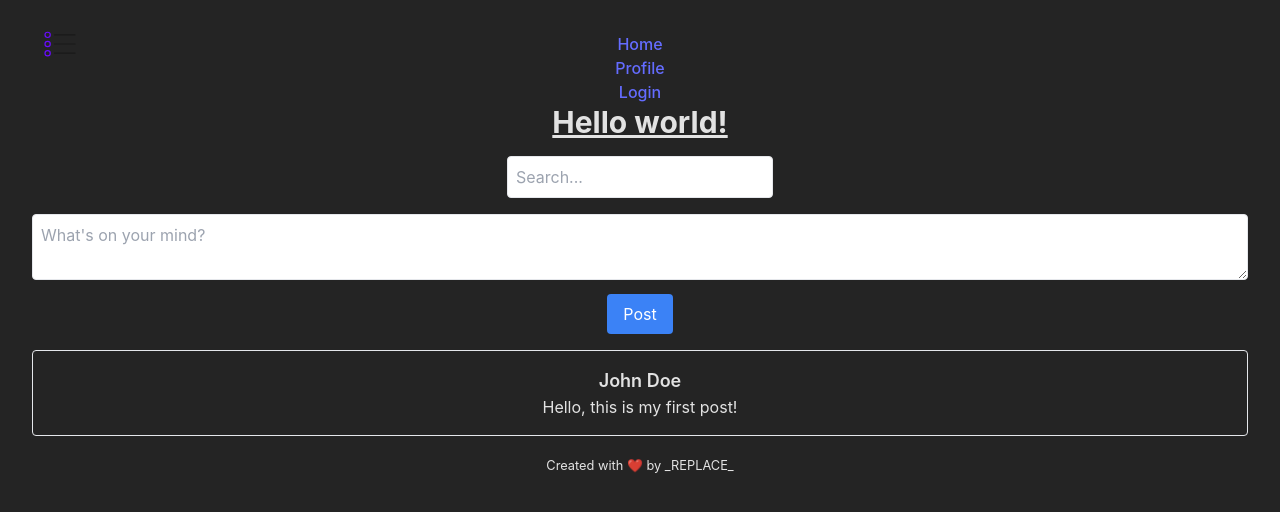
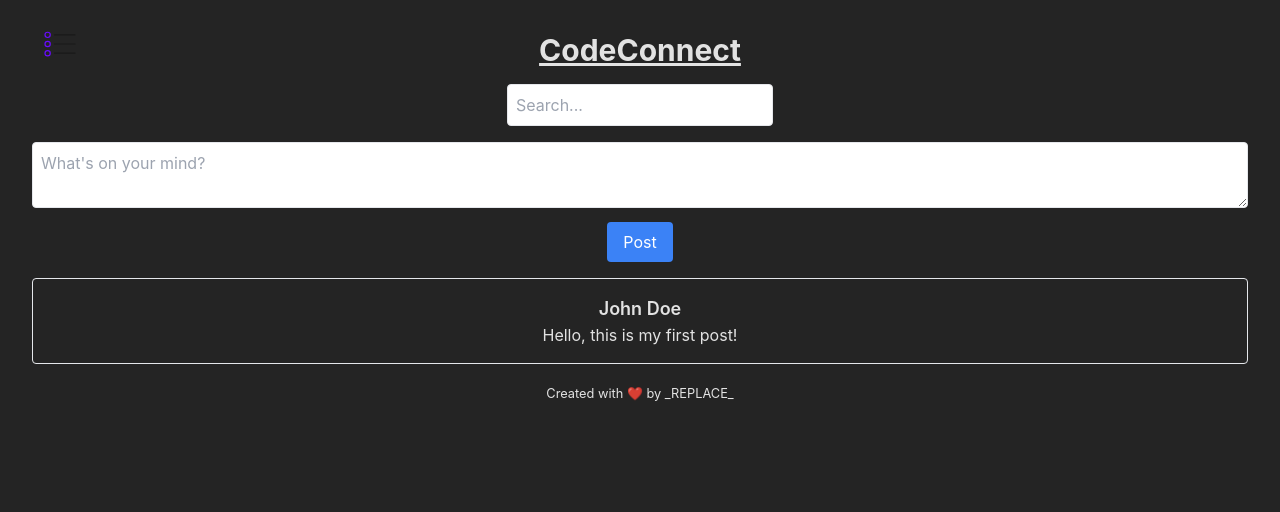
Before and after one commit to Noroff-FED-Campus-Assignments/css-frameworks-thor, a React (Vite) app: page / in a window 1280 px wide. Shown: the top 512 px of the page. Built offline with nearby package versions, Linux system fonts and the light colour scheme.

Commit message:
changed homepage

```diff
--- a/src/App.jsx
+++ b/src/App.jsx
@@ -9,24 +9,9 @@ function App() {
   return (
     <>
       <Sidebar />
-      <header>
-        <nav>
-          <ul>
-            <li>
-              <Link to="/home">Home</Link>
-            </li>
-            <li>
-              <Link to="/profile">Profile</Link>
-            </li>
-            <li>
-              <Link to="/login">Login</Link> {/* Correct the link to "login" */}
-            </li>
-          </ul>
-        </nav>
-      </header>
 
       <main>
-        <h1 className="text-3xl font-bold underline">Hello world!</h1>
+        <h1 className="text-3xl font-bold underline">CodeConnect</h1>
         <HomePage />
       </main>
 
--- a/src/components/Sidebar.jsx
+++ b/src/components/Sidebar.jsx
@@ -1,6 +1,6 @@
 import React, { useState } from "react";
 import menuIcon from "../assets/List.svg";
-
+import { Link } from "@tanstack/react-router"; // Import Link from your router library
 
 const Sidebar = () => {
     const [showSidebar, setShowSidebar] = useState(false);
@@ -29,8 +29,34 @@ const Sidebar = () => {
                 className={`top-0 left-0 w-[35vw] bg-blue-600 p-10 pl-20 text-white fixed h-full z-40 ease-in-out duration-300 ${showSidebar ? "translate-x-0 " : "-translate-x-full"
                     }`}
             >
-                <h3 className="mt-20 text-4xl font-semibold text-white">I am a sidebar</h3>
-            </div>        </>
+                <ul>
+                    <li>
+                        <Link
+                            to="/home"
+                            className="text-xl font-semibold text-white block mb-4"
+                        >
+                            Home
+                        </Link>
+                    </li>
+                    <li>
+                        <Link
+                            to="/profile"
+                            className="text-xl font-semibold text-white block mb-4"
+                        >
+                            Profile
+                        </Link>
+                    </li>
+                    <li>
+                        <Link
+                            to="/login"
+                            className="text-xl font-semibold text-white block"
+                        >
+                            Login
+                        </Link>
+                    </li>
+                </ul>
+            </div>
+        </>
     );
 };
 
```
